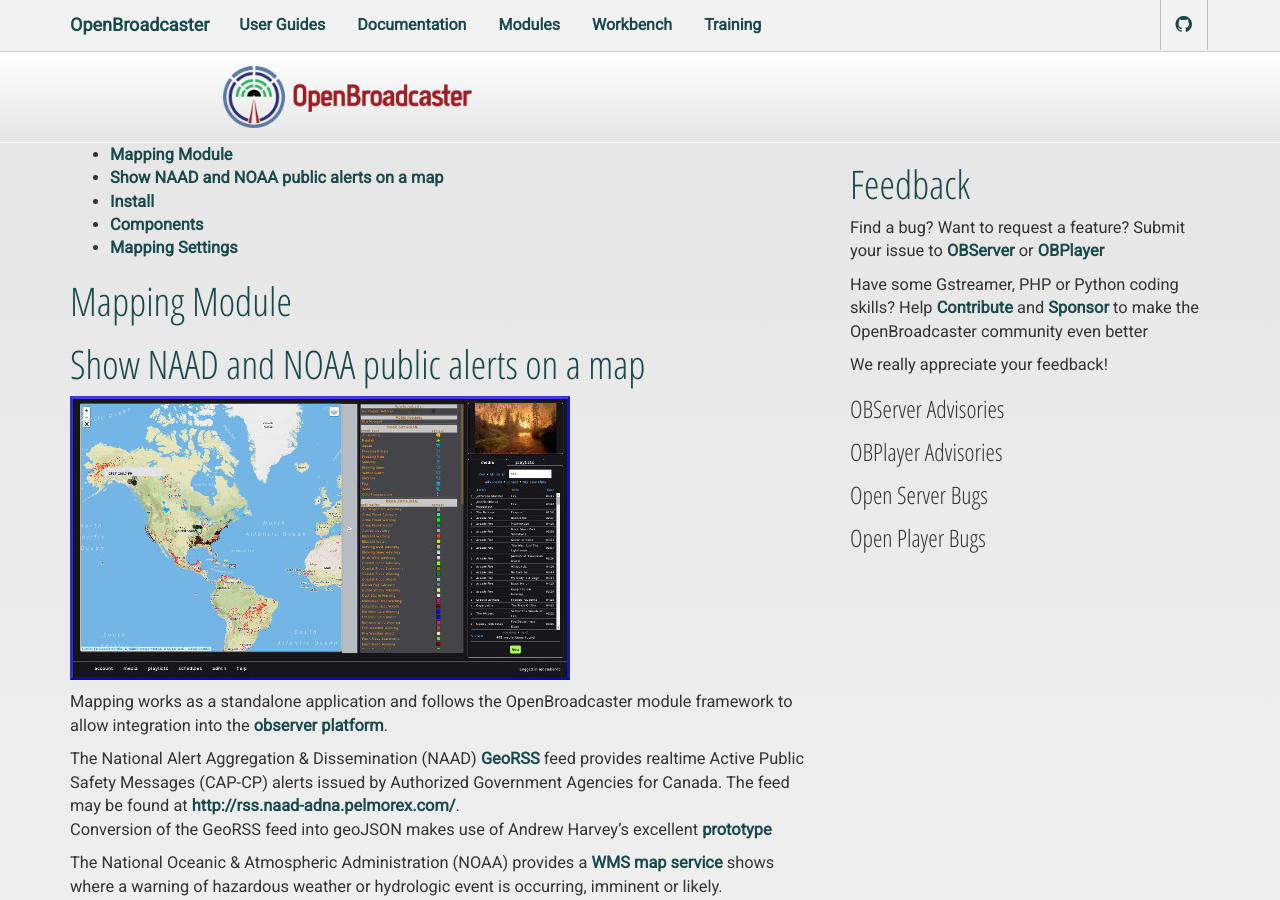
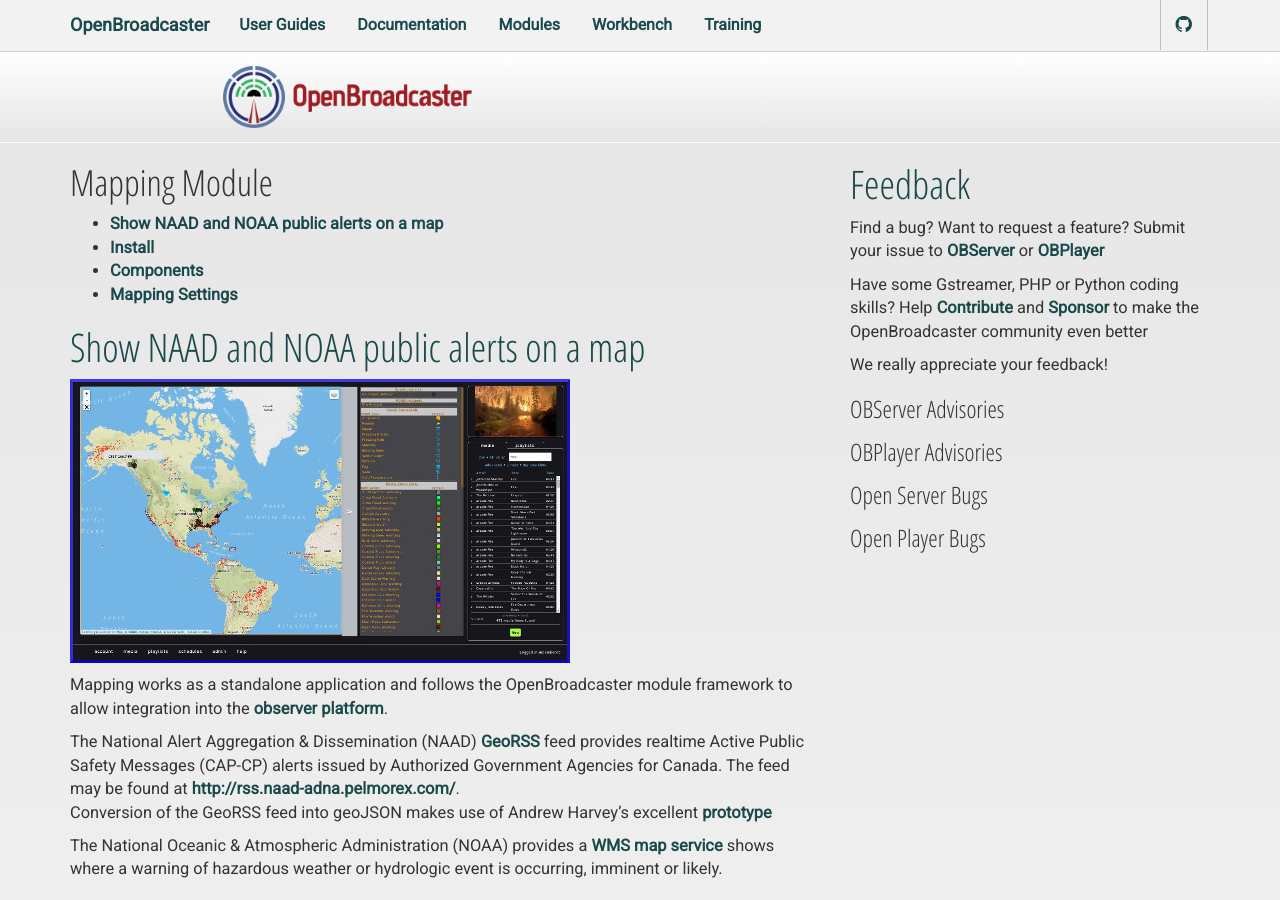
Before and after one commit to openbroadcaster/mapping, a Jekyll site: the page built from index.md, in a window 1280 px wide and 900 px high. Built offline with Jekyll 4.4.1, drawn with Linux system fonts in a browser that asks for light colours.

Commit message:
Update index.md

```diff
--- a/index.md
+++ b/index.md
@@ -3,11 +3,11 @@ layout: default
 title: index
 ---
 
+# Mapping Module
+{:.no_toc}
+
 * TOC
 {:toc}
-
-## Mapping Module
-
 
 ## Show NAAD and NOAA public alerts on a map
 
```
